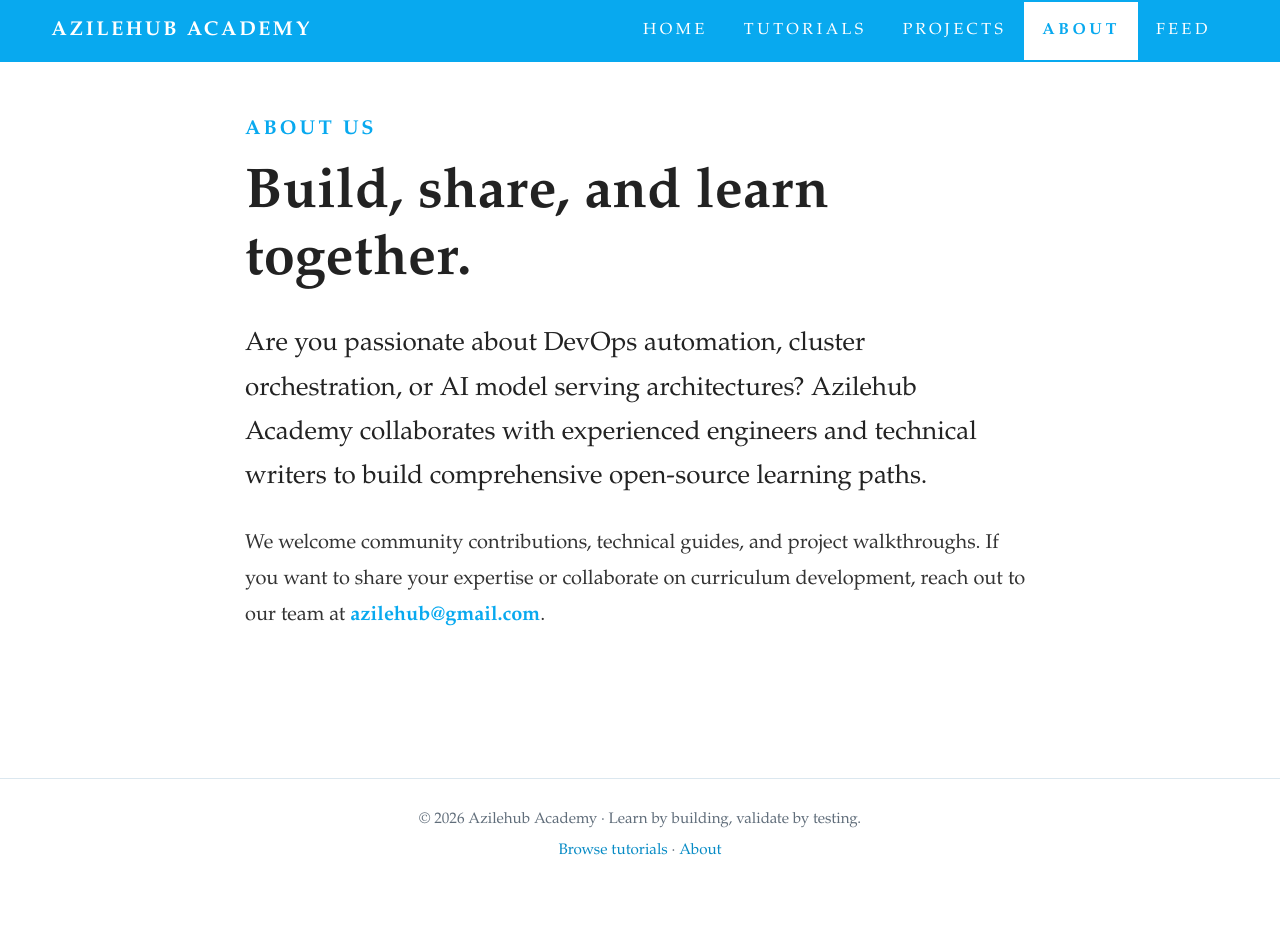
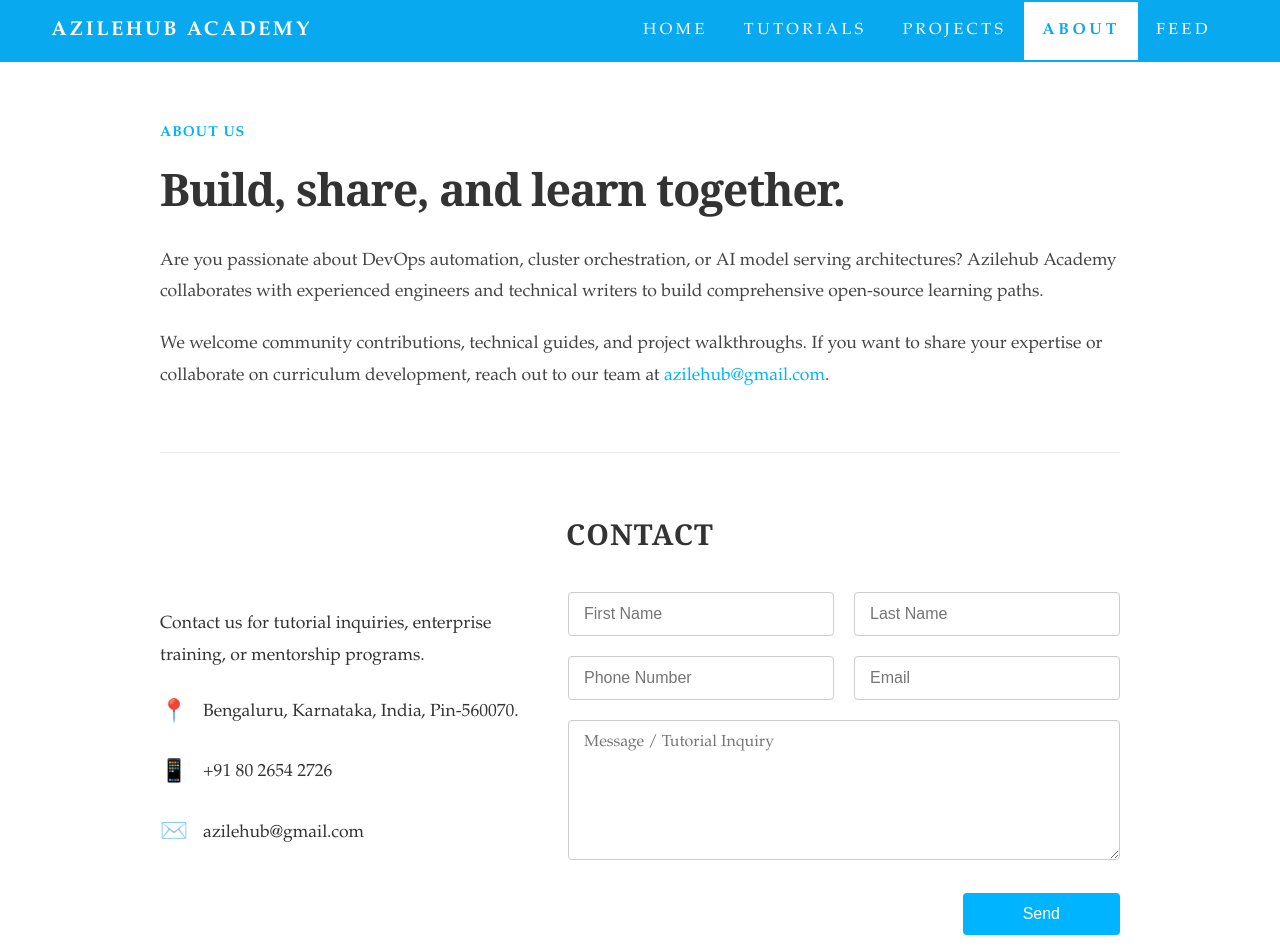
Before and after one commit to zainul1114/zainul1114.github.io, an Eleventy site: page src/about.njk in a window 1280 px wide. Shown: the top 952 px of the page. Before the commit the page ends 892 px from the top, so only its background shows below. Built offline with nearby package versions, Linux system fonts and the light colour scheme; Eleventy itself is replaced by a stand-in of ours; files that its build step writes are made by us from their sources.

Commit message:
Update About page and add Contact form

```diff
--- a/src/about.njk
+++ b/src/about.njk
@@ -1,12 +1,58 @@
 ---
 layout: layouts/base.njk
-title: About
-permalink: /about/index.html
-description: About Azilehub Academy and its open-source technical learning paths.
+title: About Us
 ---
-<section class="article">
-  <p class="eyebrow">ABOUT US</p>
-  <h1>Build, share, and learn together.</h1>
-  <p class="lead">Are you passionate about DevOps automation, cluster orchestration, or AI model serving architectures? Azilehub Academy collaborates with experienced engineers and technical writers to build comprehensive open-source learning paths.</p>
-  <p>We welcome community contributions, technical guides, and project walkthroughs. If you want to share your expertise or collaborate on curriculum development, reach out to our team at <strong><a href="mailto:azilehub@gmail.com">azilehub@gmail.com</a></strong>.</p>
-</section>
+<div class="page-container">
+
+  <!-- ABOUT SECTION -->
+  <section class="about-section">
+    <h4 class="section-subtitle">ABOUT US</h4>
+    <h1 class="about-title">Build, share, and learn together.</h1>
+
+    <p>Are you passionate about DevOps automation, cluster orchestration, or AI model serving architectures? Azilehub Academy collaborates with experienced engineers and technical writers to build comprehensive open-source learning paths.</p>
+
+    <p>We welcome community contributions, technical guides, and project walkthroughs. If you want to share your expertise or collaborate on curriculum development, reach out to our team at <a href="mailto:azilehub@gmail.com">azilehub@gmail.com</a>.</p>
+  </section>
+
+  <!-- CONTACT SECTION -->
+  <section class="contact-section">
+    <h2 class="contact-title">CONTACT</h2>
+
+    <div class="contact-wrapper">
+      <!-- Left Column: Info -->
+      <div class="contact-info">
+        <p>Contact us for tutorial inquiries, enterprise training, or mentorship programs.</p>
+        <ul>
+          <li><span class="icon">📍</span> Bengaluru, Karnataka, India, Pin-560070.</li>
+          <li><span class="icon">📱</span> +91 80 2654 2726</li>
+          <li><span class="icon">✉️</span> azilehub@gmail.com</li>
+        </ul>
+      </div>
+
+      <!-- Right Column: Form -->
+      <div class="contact-form-container">
+
+        <!-- Replace YOUR_GOOGLE_TOKEN with your actual script token -->
+        <form action="https://script.google.com/macros/s/YOUR_GOOGLE_TOKEN/exec" method="POST">
+          <div class="form-row">
+            <input type="text" name="First Name" placeholder="First Name" required>
+            <input type="text" name="Last Name" placeholder="Last Name" required>
+          </div>
+
+          <div class="form-row">
+            <input type="tel" name="Phone Number" placeholder="Phone Number">
+            <input type="email" name="Email" placeholder="Email" required>
+          </div>
+
+          <textarea name="Message" placeholder="Message / Tutorial Inquiry" rows="6" required></textarea>
+
+          <div class="submit-row">
+            <button type="submit">Send</button>
+          </div>
+        </form>
+
+      </div>
+    </div>
+  </section>
+
+</div>
--- a/src/assets/css/main.css
+++ b/src/assets/css/main.css
@@ -183,3 +183,157 @@ main.page .article-body code {
         font-size: 21px !important;
     }
 }
+
+/* Contact Form */
+/* --- Page Container --- */
+.page-container {
+  max-width: 1000px;
+  margin: 0 auto;
+  padding: 40px 20px;
+}
+
+/* --- About Section Styles --- */
+.about-section {
+  margin-bottom: 60px;
+}
+
+.section-subtitle {
+  color: #00b4ff;
+  text-transform: uppercase;
+  letter-spacing: 1px;
+  font-size: 0.9rem;
+  margin-bottom: 15px;
+  font-weight: bold;
+}
+
+.about-title {
+  font-size: 2.8rem;
+  font-weight: bold;
+  color: #333;
+  margin-bottom: 30px;
+  font-family: Georgia, serif;
+}
+
+.about-section p {
+  font-size: 1.1rem;
+  line-height: 1.8;
+  color: #444;
+  margin-bottom: 20px;
+}
+
+.about-section a {
+  color: #00b4ff;
+  text-decoration: none;
+}
+
+/* --- Contact Section Styles --- */
+.contact-section {
+  padding-top: 40px;
+  border-top: 1px solid #eaeaea;
+}
+
+.contact-title {
+  text-align: center;
+  font-family: Georgia, serif;
+  font-weight: bold;
+  font-size: 1.8rem;
+  letter-spacing: 1px;
+  margin-bottom: 40px;
+  color: #333;
+}
+
+.contact-wrapper {
+  display: flex;
+  flex-wrap: wrap;
+  gap: 40px;
+  justify-content: space-between;
+}
+
+.contact-info {
+  flex: 1;
+  min-width: 300px;
+  font-size: 1.1rem;
+  line-height: 1.8;
+  color: #333;
+}
+
+.contact-info ul {
+  list-style: none;
+  padding: 0;
+  margin-top: 20px;
+}
+
+.contact-info li {
+  margin-bottom: 20px;
+  display: flex;
+  align-items: center;
+  gap: 15px;
+}
+
+.contact-info .icon {
+  font-size: 1.4rem;
+}
+
+/* --- Form Styles --- */
+.contact-form-container {
+  flex: 1.5;
+  min-width: 300px;
+}
+
+.form-row {
+  display: flex;
+  gap: 20px;
+  margin-bottom: 20px;
+}
+
+.form-row input {
+  flex: 1;
+  padding: 12px 15px;
+  border: 1px solid #ccc;
+  border-radius: 4px;
+  font-size: 1rem;
+  box-sizing: border-box;
+}
+
+.contact-form-container textarea {
+  width: 100%;
+  padding: 12px 15px;
+  border: 1px solid #ccc;
+  border-radius: 4px;
+  font-size: 1rem;
+  margin-bottom: 20px;
+  resize: vertical;
+  box-sizing: border-box;
+  font-family: inherit;
+}
+
+.submit-row {
+  display: flex;
+  justify-content: flex-end;
+}
+
+.contact-form-container button {
+  background-color: #00b4ff;
+  color: white;
+  border: none;
+  padding: 12px 60px;
+  border-radius: 4px;
+  font-size: 1rem;
+  cursor: pointer;
+  transition: background-color 0.2s ease;
+}
+
+.contact-form-container button:hover {
+  background-color: #0099cc;
+}
+
+/* Mobile Responsiveness */
+@media (max-width: 768px) {
+  .contact-wrapper {
+    flex-direction: column;
+  }
+  .form-row {
+    flex-direction: column;
+    gap: 20px;
+  }
+}
```
